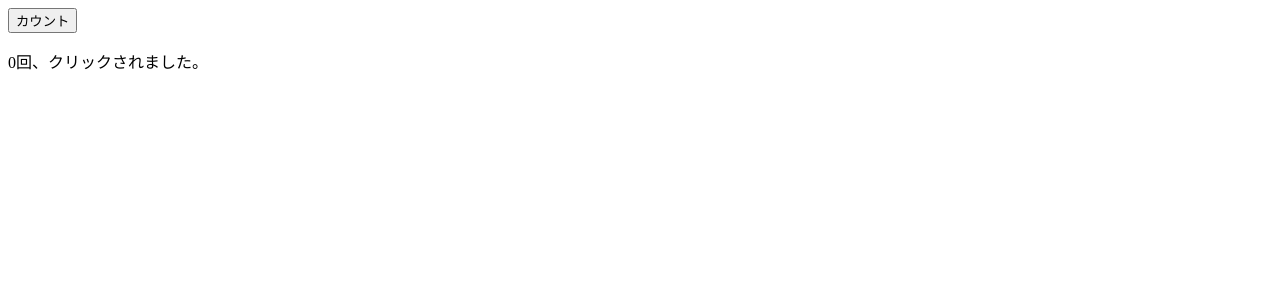
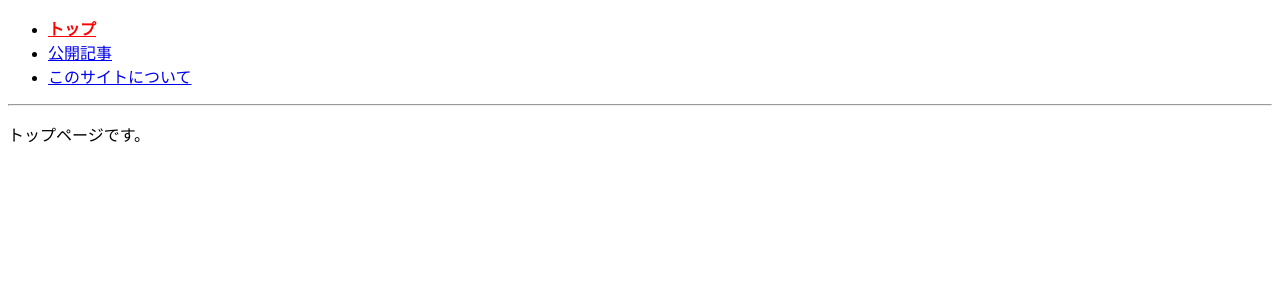
Before and after one commit to T-death/react_practical_introduction, a React (Create React App) app in the folder my-react/: page / in a window 1280 px wide. Shown: the top 300 px of the page. Built offline with nearby package versions, Linux system fonts and the light colour scheme.

Commit message:
[add] 追加漏れ

```diff
--- a/my-react/src/index.js
+++ b/my-react/src/index.js
@@ -1,11 +1,9 @@
 import React from 'react';
 import ReactDOM from 'react-dom/client';
-import { RecoilRoot } from 'recoil';
-import RecoilCounter from './chap7/RecoilCounter';
+import { RouterProvider } from 'react-router-dom';
+import routesLink from './chap8/routesLink'
 
 const root = ReactDOM.createRoot(document.getElementById('root'));
 root.render(
-  <RecoilRoot>
-    <RecoilCounter />
-  </RecoilRoot>
+  <RouterProvider router={routesLink} />
 );
```
